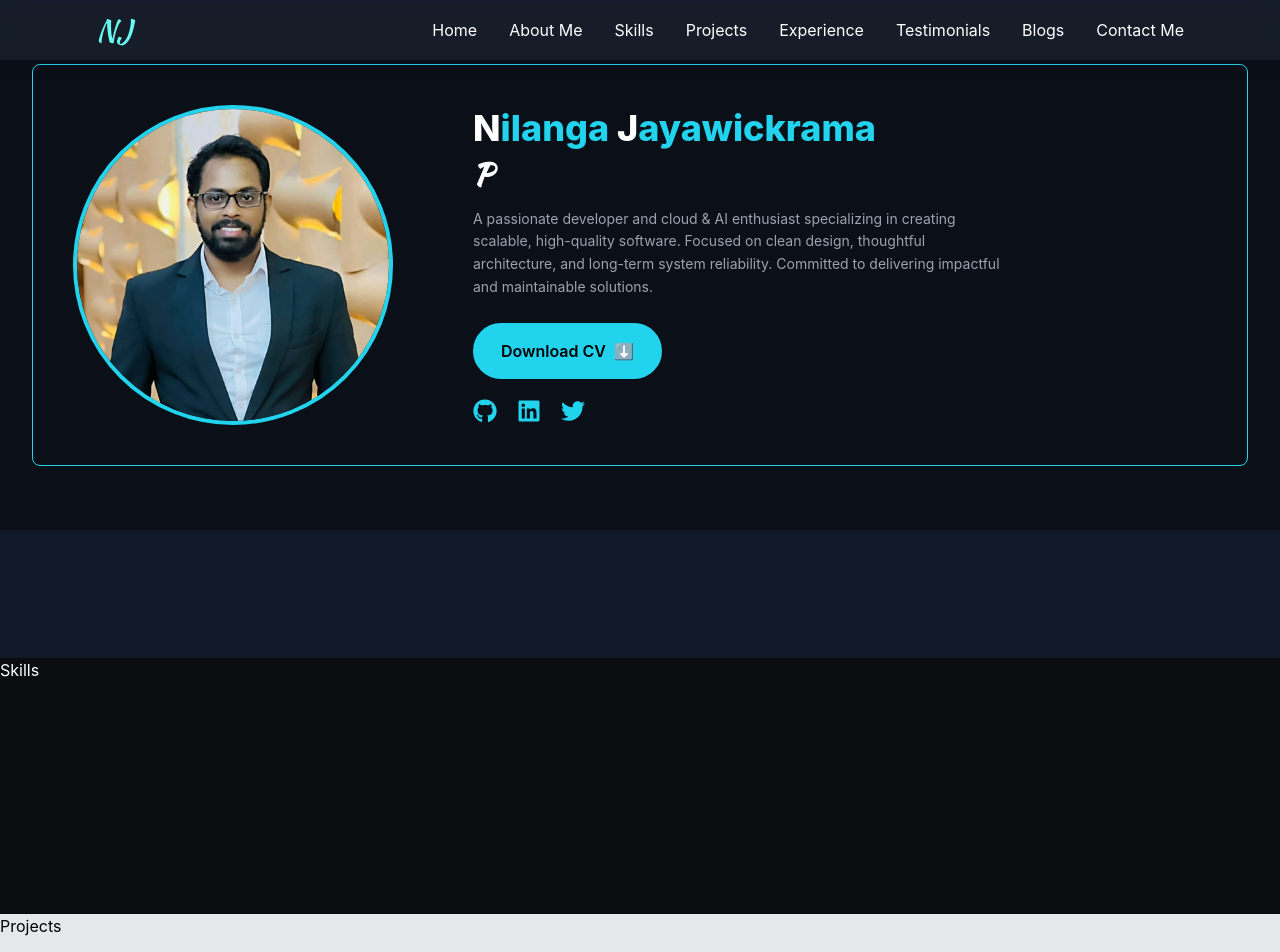
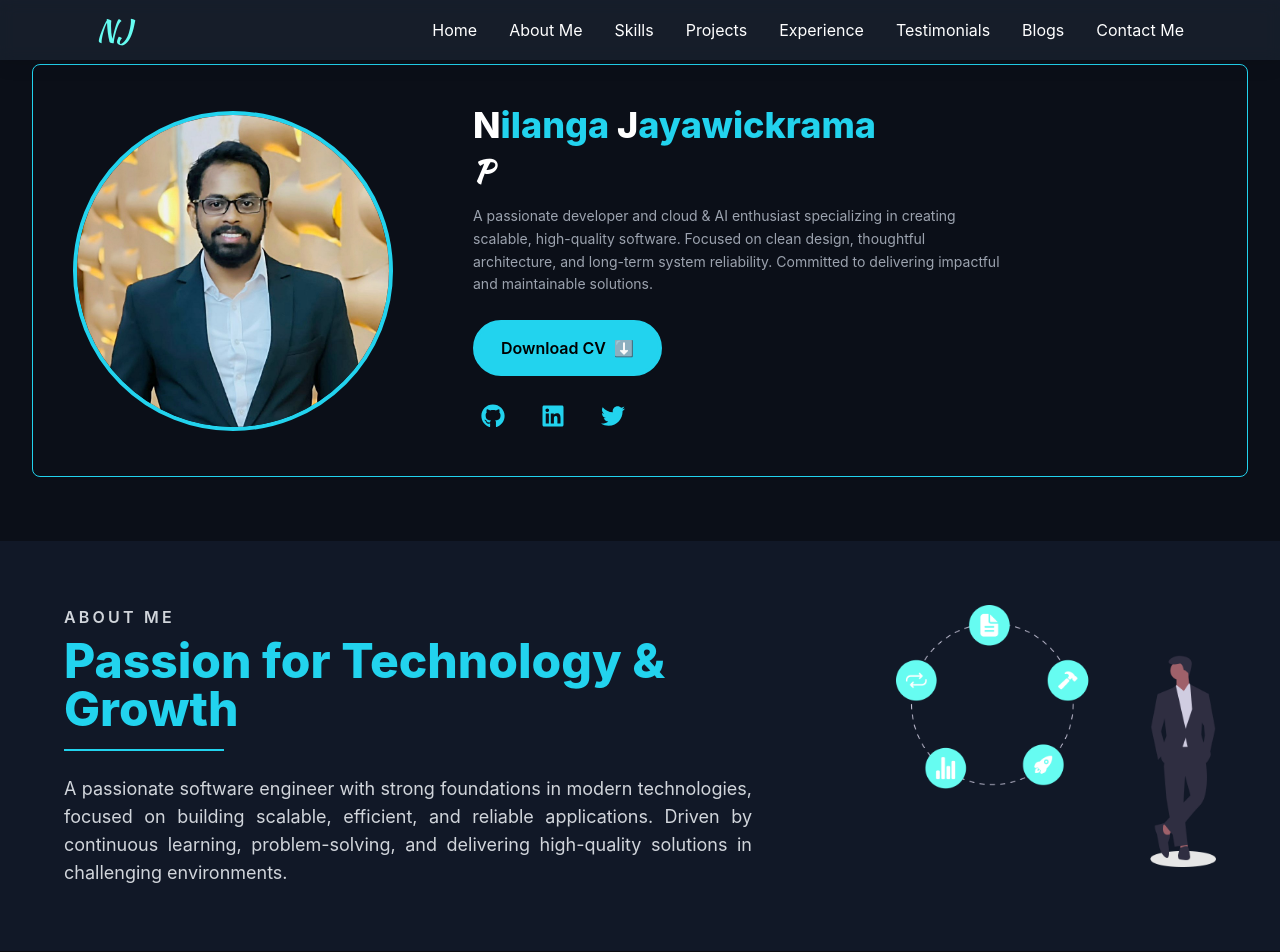
Before and after one commit to NilangaJayawickrama/MyPortfolio, a React (Create React App) app: page / in a window 1280 px wide. Shown: the top 952 px of the page. Built offline with nearby package versions, Linux system fonts and the light colour scheme.

Commit message:
Finished about me section

```diff
--- a/src/presentation/pages/home/sections/AboutMe.js
+++ b/src/presentation/pages/home/sections/AboutMe.js
@@ -1,11 +1,41 @@
-import React from 'react';
+import React from "react";
 
 const AboutMe = () => {
-    return (
-        <section className="pt-[70px] flex justify-center items-center py-12 md:py-16 bg-[#111827]">
+  return (
+    <section className="pt-[70px] flex justify-center items-center py-10 sm:py-12 md:py-16 bg-[#111827]">
+      <div className="w-[90%] max-w-7xl mx-auto flex flex-col lg:flex-row items-center lg:items-start gap-8 sm:gap-10 lg:gap-12">
+        {/* LEFT TEXT - WIDENED */}
+        <div className="text-white max-w-2xl lg:max-w-6xl text-center lg:text-left flex-1 px-2 lg:px-0">
+          {/* Label */}
+          <p className="text-xs sm:text-sm lg:text-base font-semibold tracking-[0.2em] uppercase text-gray-300 mb-2">
+            About Me
+          </p>
 
-        </section>
-    );
-}
+          {/* Title */}
+          <h2 className="text-xl sm:text-2xl md:text-3xl lg:text-3xl xl:text-5xl font-extrabold text-cyan-400 leading-tight">
+            Passion for Technology & Growth
+          </h2>
+
+          {/* Cyan underline */}
+          <div className="mt-2 lg:mt-4 h-[1px] sm:h-[2px] w-24 sm:w-30 lg:w-40 bg-cyan-400 mx-auto lg:mx-0" />
+
+          {/* Paragraph - Wider */}
+          <p className="mt-6 text-xs sm:text-sm lg:text-lg lg:text-justify leading-relaxed text-gray-300 max-w-md lg:max-w-3xl mx-auto lg:mx-0">
+            A passionate software engineer with strong foundations in modern technologies, focused on building scalable, efficient, and reliable applications. Driven by continuous learning, problem-solving, and delivering high-quality solutions in challenging environments.
+          </p>
+        </div>
+
+        {/* RIGHT IMAGE - Further right */}
+        <div className="flex justify-center lg:justify-end w-full lg:w-80 xl:w-96 flex-shrink-0 ml-0 lg:ml-6 xl:ml-8">
+          <img
+            src="/images/aboutme-image.png"
+            alt="About me"
+            className="w-44 sm:w-52 md:w-64 lg:w-72 xl:w-80 max-h-80 object-contain"
+          />
+        </div>
+      </div>
+    </section>
+  );
+};
 
 export default AboutMe;
--- a/src/presentation/pages/home/sections/Introduction.js
+++ b/src/presentation/pages/home/sections/Introduction.js
@@ -1,12 +1,11 @@
-import React from 'react';
-import { TypeAnimation } from 'react-type-animation';
+import React from "react";
+import { TypeAnimation } from "react-type-animation";
 import { FaGithub, FaLinkedin, FaTwitter } from "react-icons/fa";
 
 const Introduction = () => {
   return (
     <section className="pt-[70px] flex justify-center items-center py-12 md:py-16 bg-[#0b0f18]">
       <div className="w-[95%] border border-cyan-400 p-6 md:p-10 flex flex-col md:flex-row items-center gap-8 md:gap-10 rounded-lg">
-
         {/* ---- IMAGE CIRCLE ---- */}
         <div className="w-40 h-40 md:w-60 md:h-80 lg:w-80 lg:h-80 rounded-full border-4 border-cyan-400 overflow-hidden flex justify-center items-center bg-[#071014]  flex-shrink-0">
           <img
@@ -19,30 +18,36 @@ const Introduction = () => {
         {/* ---- RIGHT CONTENT ---- */}
         <div className="text-white max-w-xl text-center md:text-left md:pl-10">
           <h1 className="text-2xl md:text-4xl font-extrabold">
-            N<span className='text-cyan-400'>ilanga</span> J
-            <span className='text-cyan-400'>ayawickrama</span>
+            N<span className="text-cyan-400">ilanga</span> J
+            <span className="text-cyan-400">ayawickrama</span>
           </h1>
 
           <h2 className="mt-2 text-lg md:text-3xl font-extrabold">
             <TypeAnimation
               sequence={[
-                'Software Engineer ...', 2000, // wait 1.5s
-                'Problem Solver ...', 2000,
-                'Full-Stack Developer ...', 2000,
+                "Software Engineer ...",
+                2000, // wait 1.5s
+                "Problem Solver ...",
+                2000,
+                "Full-Stack Developer ...",
+                2000,
               ]}
               wrapper="span"
               speed={10}
               className="font-kaushan"
               style={{
-                display: 'inline-block',
-                color: '#ffffffff',
+                display: "inline-block",
+                color: "#ffffffff",
               }}
               repeat={Infinity}
             />
           </h2>
 
           <p className="mt-4 text-gray-400 text-sm leading-relaxed">
-            A passionate developer and cloud & AI enthusiast specializing in creating scalable, high-quality software. Focused on clean design, thoughtful architecture, and long-term system reliability. Committed to delivering impactful and maintainable solutions.
+            A passionate developer and cloud & AI enthusiast specializing in
+            creating scalable, high-quality software. Focused on clean design,
+            thoughtful architecture, and long-term system reliability. Committed
+            to delivering impactful and maintainable solutions.
           </p>
 
           {/* Buttons */}
@@ -52,9 +57,11 @@ const Introduction = () => {
               target="_blank"
               rel="noopener noreferrer"
             >
-              <button className="group-hover:bg-black/20 group-hover:shadow-2xl group-hover:shadow-cyan-500/50 bg-cyan-400 font-semibold text-black px-6 py-3 rounded-full flex items-center border-4 border-cyan-400 overflow-hidden gap-2 transition-all duration-300 ease-in-out hover:text-white relative">
+              <button className="transition-all duration-300 ease-in-out hover:-translate-y-1 hover:scale-105 hover:bg-cyan-500 hover:border-cyan-300 hover:shadow-2xl hover:shadow-cyan-600/50 bg-cyan-400 font-semibold text-black px-6 py-3 rounded-full flex items-center border-4 border-cyan-400 overflow-hidden gap-2 hover:text-white relative group">
                 <span className="relative z-10">Download CV</span>
-                <span className="group-hover:-rotate-12 transition-transform duration-300">⬇️</span>
+                <span className="group-hover:-rotate-12 transition-transform duration-300">
+                  ⬇️
+                </span>
                 {/* Glow shimmer */}
                 <div className="absolute inset-0 bg-gradient-to-r from-transparent via-white/20 to-transparent -skew-x-12 transform -rotate-2 group-hover:animate-shimmer opacity-0 group-hover:opacity-100 transition-opacity duration-500 rounded-full" />
               </button>
@@ -67,7 +74,7 @@ const Introduction = () => {
               href="https://github.com/NilangaJayawickrama"
               target="_blank"
               rel="noopener noreferrer"
-              className="hover:text-white transition-colors"
+              className="group hover:text-white hover:scale-110 hover:shadow-lg hover:shadow-cyan-500/50 p-2 rounded-lg transition-all duration-300 ease-in-out group-hover:-rotate-6"
               aria-label="GitHub"
             >
               <FaGithub />
@@ -77,7 +84,7 @@ const Introduction = () => {
               href="https://www.linkedin.com/in/nilanga-jayawickrama/"
               target="_blank"
               rel="noopener noreferrer"
-              className="hover:text-white transition-colors"
+              className="group hover:text-white hover:scale-110 hover:shadow-lg hover:shadow-cyan-500/50 p-2 rounded-lg transition-all duration-300 ease-in-out group-hover:-rotate-6"
               aria-label="LinkedIn"
             >
               <FaLinkedin />
@@ -87,18 +94,16 @@ const Introduction = () => {
               href="https://x.com/NPJayawickrama"
               target="_blank"
               rel="noopener noreferrer"
-              className="hover:text-white transition-colors"
+              className="group hover:text-white hover:scale-110 hover:shadow-lg hover:shadow-cyan-500/50 p-2 rounded-lg transition-all duration-300 ease-in-out group-hover:-rotate-6"
               aria-label="Twitter"
             >
               <FaTwitter />
             </a>
           </div>
-
         </div>
-
       </div>
     </section>
   );
-}
+};
 
 export default Introduction;
```
Also changed, not shown: public/images/aboutme-image.png (added).
